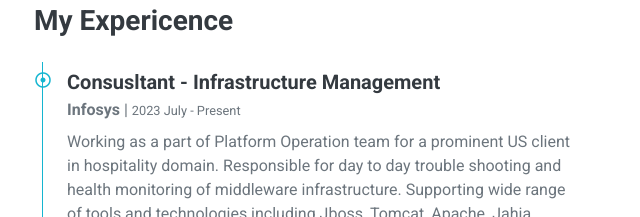
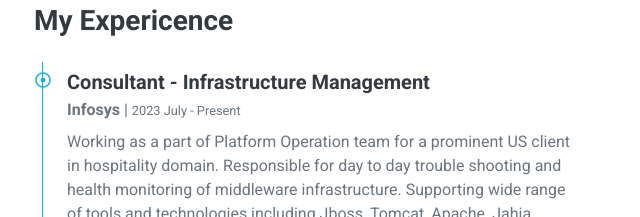
Before and after one commit to sahaban/myWebsite, a plain HTML site: page index.html in a window 1280 px wide. Shown: the part 1824-2041 px from the top of the page, 621-1261 px from the left. Drawn offline with nearby package versions, Linux system fonts and the light colour scheme.

Commit message:
typo fix

```diff
--- a/index.html
+++ b/index.html
@@ -75,7 +75,7 @@
                 <div class="col-lg-7 text-center text-lg-left">
                     <h1 class="display-3 text-uppercase text-primary mb-2" style="-webkit-text-stroke: 2px #ffffff;">Sahaban Nayak</h1>
                     <h1 class="typed-text-output d-inline font-weight-lighter text-white"></h1>
-                    <div class="typed-text d-none">Consusltant - Infrastructure Management, Middleware Admin, WAS Admin, App Support Engineer</div>
+                    <div class="typed-text d-none">Consultant - Infrastructure Management, Middleware Admin, WAS Admin, App Support Engineer</div>
                     <div class="d-flex align-items-center justify-content-center justify-content-lg-start pt-5">
                         <a href="src/sahaban_resume.pdf" class="btn btn-outline-light mr-5">Download CV</a>
                         <span></span>
@@ -150,7 +150,7 @@
                     <div class="border-left border-primary pt-2 pl-4 ml-2">
                         <div class="position-relative mb-4">
                             <i class="far fa-dot-circle text-primary position-absolute" style="top: 2px; left: -32px;"></i>
-                            <h5 class="font-weight-bold mb-1">Consusltant - Infrastructure Management</h5>
+                            <h5 class="font-weight-bold mb-1">Consultant - Infrastructure Management</h5>
                             <p class="mb-2"><strong>Infosys</strong> | <small>2023 July - Present</small></p>
                             <p>Working as a part of Platform Operation team for a prominent US client in hospitality
                                 domain. Responsible for day to day trouble shooting and health monitoring of middleware
```
